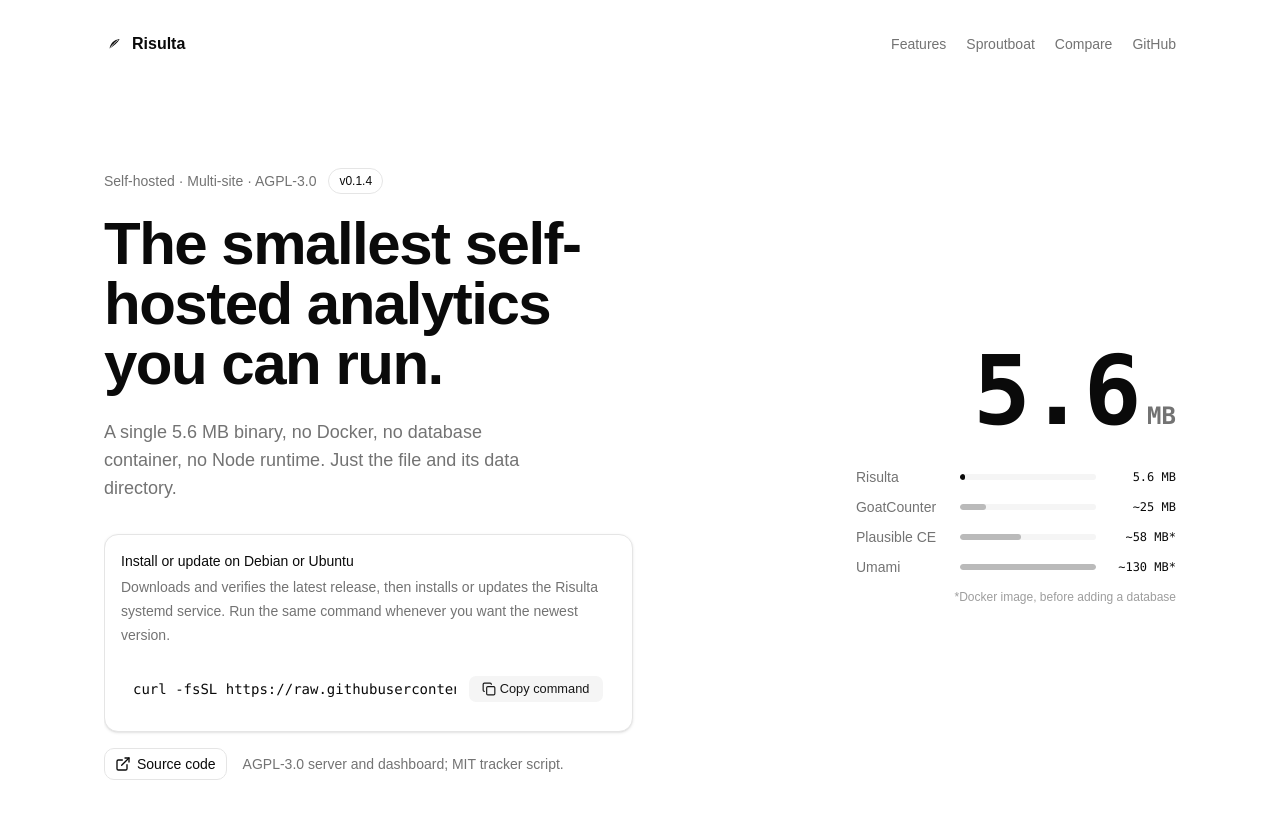
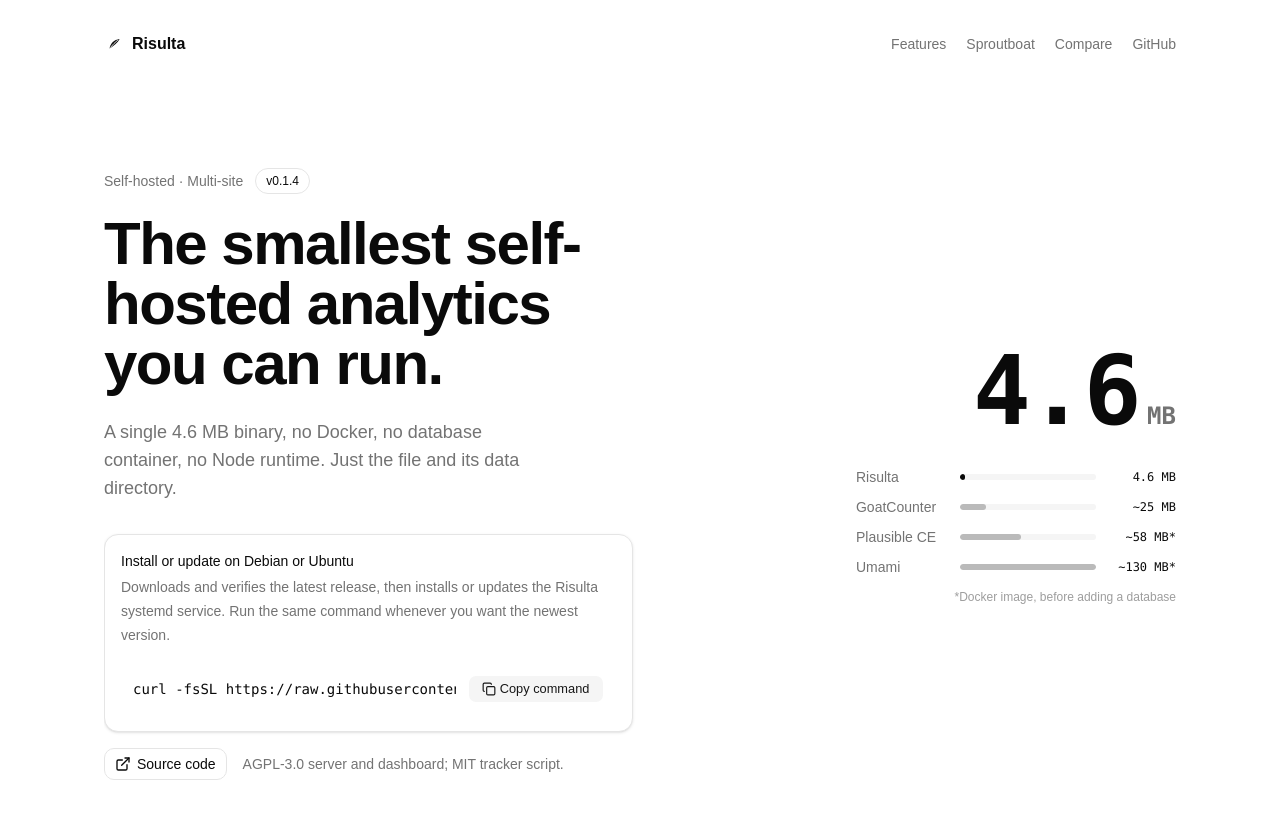
Before and after one commit to baronunread/risulta-site, a React (Vite) app: page / in a window 1280 px wide. Shown: the top 818 px of the page. Built offline with nearby package versions, Linux system fonts and the light colour scheme.

Commit message:
Flex 4.6 MB binary size, remove open-core and font subset bloat

```diff
--- a/index.html
+++ b/index.html
@@ -36,25 +36,27 @@
     </style>
     <title>Risulta - Self-hosted web analytics in one binary</title>
     <link rel="canonical" href="https://risulta.pages.dev/" />
+    <link rel="preconnect" href="https://fonts.googleapis.com">
+    <link rel="preconnect" href="https://fonts.gstatic.com" crossorigin>
+    <link href="https://fonts.googleapis.com/css2?family=Geist:wght@400;500;600;700&display=swap" rel="stylesheet">
     <meta
       name="description"
-      content="The smallest self-hosted web analytics you can run: a single 5.6 MB binary, no Docker, no database container. AGPL-3.0, no open-core split."
+      content="The smallest self-hosted web analytics you can run: a single 4.6 MB binary, no Docker, no database container."
     />
     <meta property="og:type" content="website" />
     <meta property="og:url" content="https://risulta.pages.dev/" />
     <meta property="og:title" content="Risulta - Self-hosted web analytics in one binary" />
     <meta
       property="og:description"
-      content="A single 5.6 MB binary serves the dashboard, collects pageviews, and keeps every site in its own SQLite file. No cookies, no Docker, no open-core."
+      content="A single 4.6 MB binary serves the dashboard, collects pageviews, and keeps every site in its own SQLite file. No cookies, no Docker."
     />
     <meta property="og:image" content="https://risulta.pages.dev/og.png" />
     <meta property="og:image:width" content="1200" />
     <meta property="og:image:height" content="630" />
     <meta name="twitter:card" content="summary_large_image" />
     <meta name="twitter:title" content="Risulta - Self-hosted web analytics in one binary" />
-    <meta
-      name="twitter:description"
-      content="A single 5.6 MB binary serves the dashboard, collects pageviews, and keeps every site in its own SQLite file. No cookies, no Docker, no open-core."
+    <meta name="twitter:description"
+      content="A single 4.6 MB binary serves the dashboard, collects pageviews, and keeps every site in its own SQLite file. No cookies, no Docker."
     />
     <meta name="twitter:image" content="https://risulta.pages.dev/og.png" />
     <link rel="apple-touch-icon" href="/apple-touch-icon.png" />
@@ -66,8 +68,8 @@
         "applicationCategory": "BusinessApplication",
         "operatingSystem": "Linux",
         "url": "https://risulta.pages.dev/",
-        "description": "Self-hosted, cookie-free web analytics that runs as a single 5.6 MB binary. AGPL-3.0, no open-core split.",
-        "softwareVersion": "0.1.2",
+        "description": "Self-hosted, cookie-free web analytics that runs as a single 4.6 MB binary.",
+        "softwareVersion": "0.1.4",
         "license": "https://www.gnu.org/licenses/agpl-3.0.html",
         "isAccessibleForFree": true,
         "offers": { "@type": "Offer", "price": "0", "priceCurrency": "USD" }
--- a/src/App.tsx
+++ b/src/App.tsx
@@ -48,7 +48,7 @@
         <div className="grid gap-10 lg:grid-cols-[1.05fr_1fr] lg:items-center">
           <div className="min-w-0">
             <div className="fade-1 flex flex-wrap items-center gap-3 text-sm font-medium text-muted-foreground">
-              <span>Self-hosted · Multi-site · AGPL-3.0</span>
+              <span>Self-hosted · Multi-site</span>
               <a className="rounded-full border px-2.5 py-1 text-xs text-foreground transition hover:bg-accent" href={`https://github.com/baronunread/risulta/releases/tag/${VERSION}`}>
                 {VERSION}
               </a>
@@ -57,7 +57,7 @@
               The smallest self-hosted analytics you can run.
             </h1>
             <p className="fade-2 mt-6 max-w-md text-lg text-muted-foreground">
-              A single 5.6 MB binary, no Docker, no database container, no Node runtime. Just the
+               A single 4.6 MB binary, no Docker, no database container, no Node runtime. Just the
               file and its data directory.
             </p>
             <div id="install" className="fade-3 mt-8 rounded-xl border bg-card p-4 shadow-sm">
@@ -95,12 +95,12 @@
           </div>
           <div className="fade-3 lg:justify-self-end">
             <p className="text-right font-mono leading-none">
-              <span className="text-7xl font-bold tracking-tight sm:text-8xl">5.6</span>
+              <span className="text-7xl font-bold tracking-tight sm:text-8xl">4.6</span>
               <span className="ml-2 text-2xl font-semibold text-muted-foreground">MB</span>
             </p>
             <div className="mt-7 grid gap-2.5 lg:w-80">
               {[
-                { name: "Risulta", value: "5.6 MB", pct: 4, self: true },
+                { name: "Risulta", value: "4.6 MB", pct: 4, self: true },
                 { name: "GoatCounter", value: "~25 MB", pct: 19 },
                 { name: "Plausible CE", value: "~58 MB*", pct: 45 },
                 { name: "Umami", value: "~130 MB*", pct: 100 },
@@ -261,7 +261,7 @@
           <p className="mt-4 text-muted-foreground">
             Risulta favors a focused executable and local storage over containers, hosted accounts,
             and a separate database service. It's a self-hosted alternative to Plausible, Umami,
-            and GoatCounter without the open-core split.
+            and GoatCounter.
           </p>
         </div>
         <div className="grid gap-4 sm:grid-cols-3">
@@ -304,9 +304,8 @@
           All of it is open source.
         </h2>
         <p className="mt-4 max-w-lg text-muted-foreground">
-          The server, dashboard, tracker, and installer all live in one public repository under
-          AGPL-3.0 (the tracker script is MIT, so it's embeddable anywhere). Nothing is held back
-          for a paid tier.
+The server, dashboard, tracker, and installer all live in one public repository under
+           AGPL-3.0 (the tracker script is MIT).
         </p>
         <div className="mt-8 grid gap-4 sm:grid-cols-3">
           <a
--- a/src/index.css
+++ b/src/index.css
@@ -1,7 +1,6 @@
 @import "tailwindcss";
 @import "tw-animate-css";
 @import "shadcn/tailwind.css";
-@import "@fontsource-variable/geist";
 
 @custom-variant dark (&:is(.dark *));
 
```
